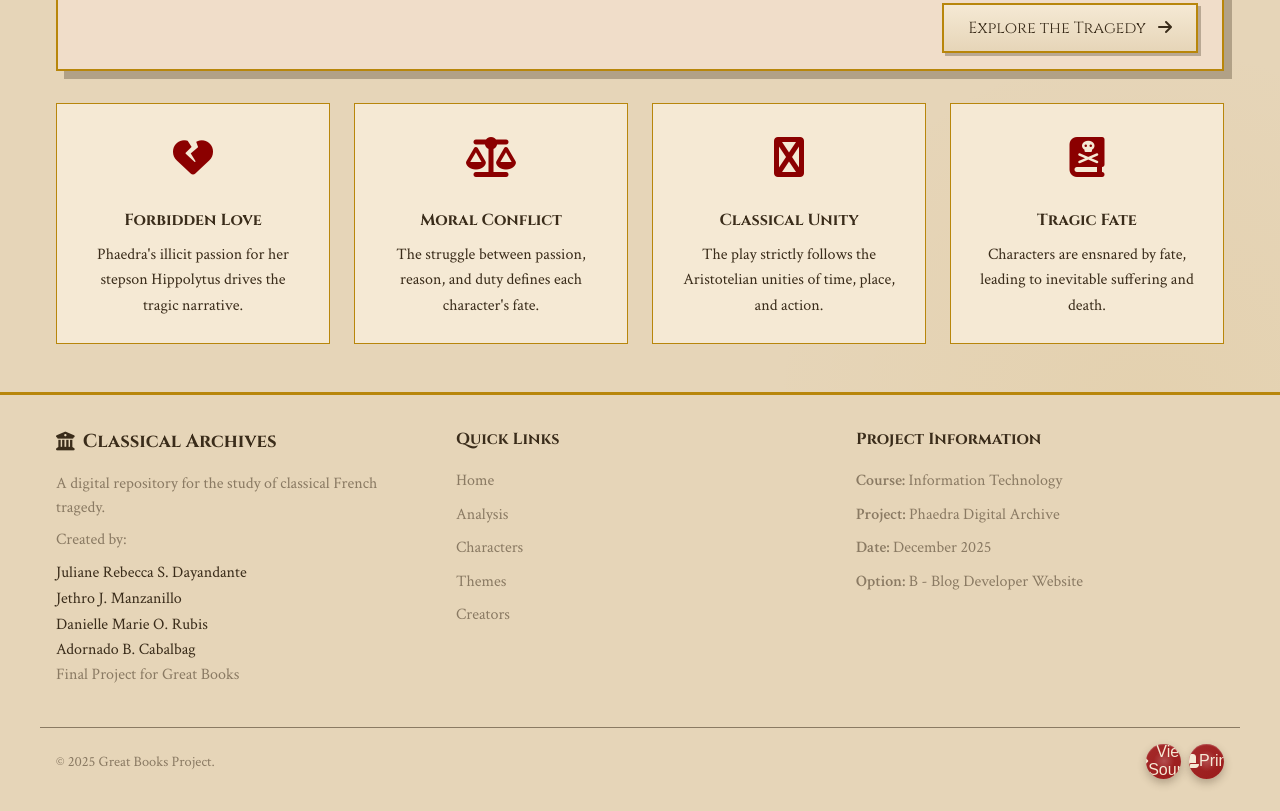
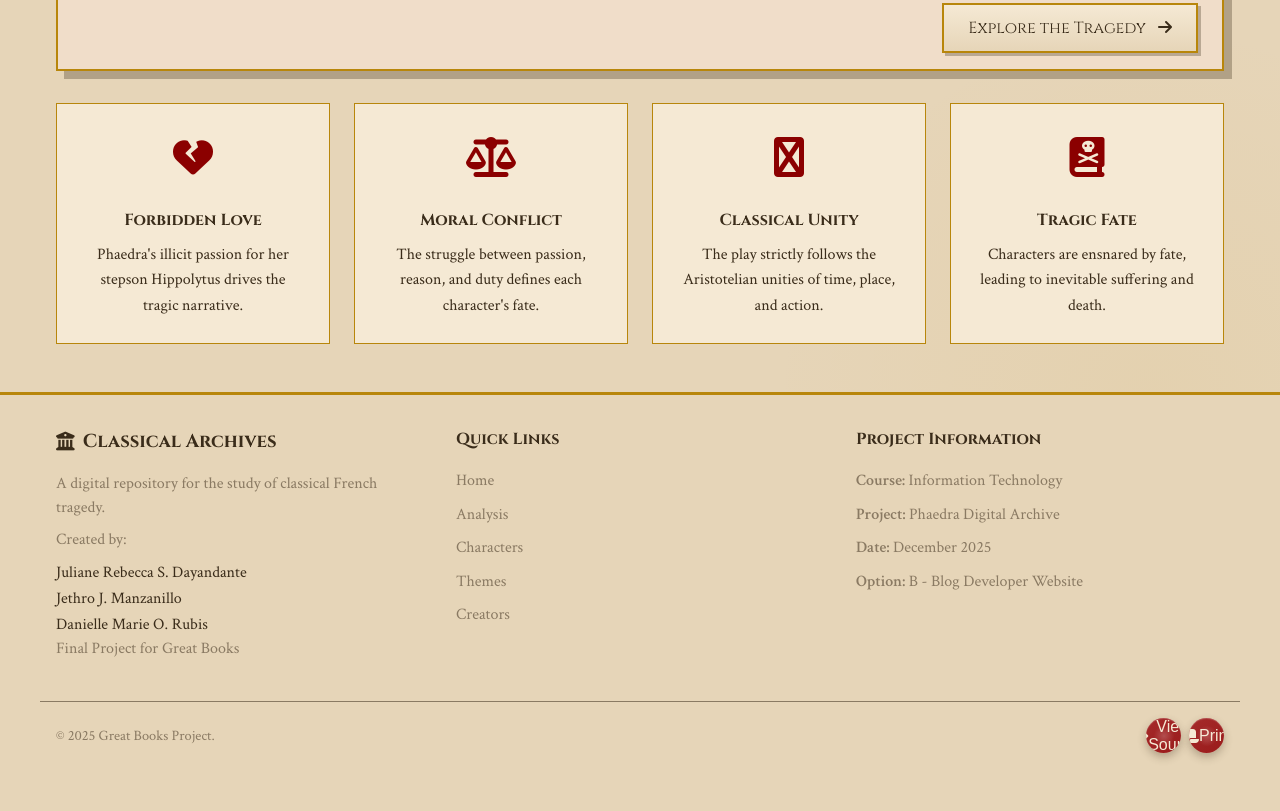
Before and after one commit to Jd031022/greatbooks-phaedra, a plain HTML site: page content.html in a window 1280 px wide. Shown: the part 1140-1951 px from the top of the page. After the commit the page ends 1925 px from the top, so only its background shows below. Drawn offline with Linux system fonts and the light colour scheme; a web font is replaced by a local one.

Commit message:
Update content.html

```diff
--- a/content.html
+++ b/content.html
@@ -585,7 +585,6 @@
                     <li>Juliane Rebecca S. Dayandante</li>
                     <li>Jethro J. Manzanillo</li>
                     <li>Danielle Marie O. Rubis</li>
-                    <li>Adornado B. Cabalbag</li>
                 </ul>
                 <p>Final Project for Great Books</p>
             </div>
```
